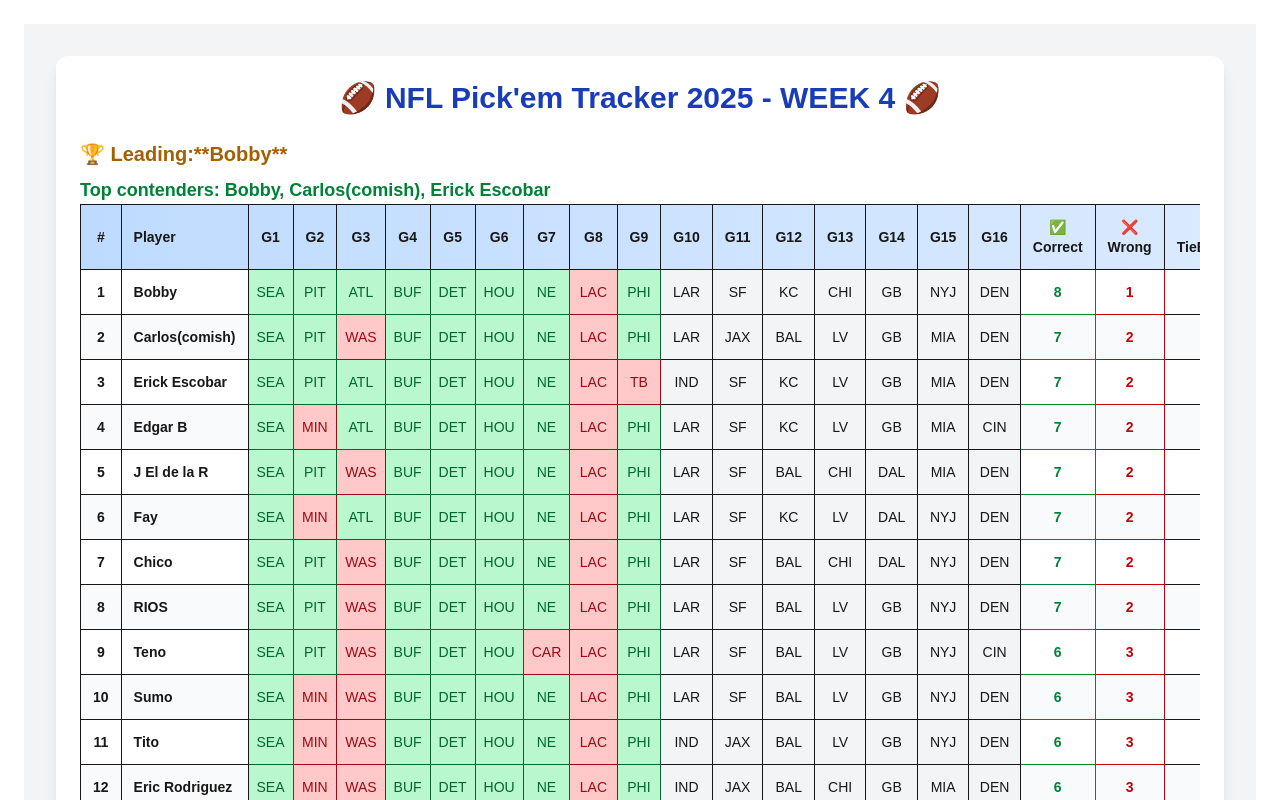
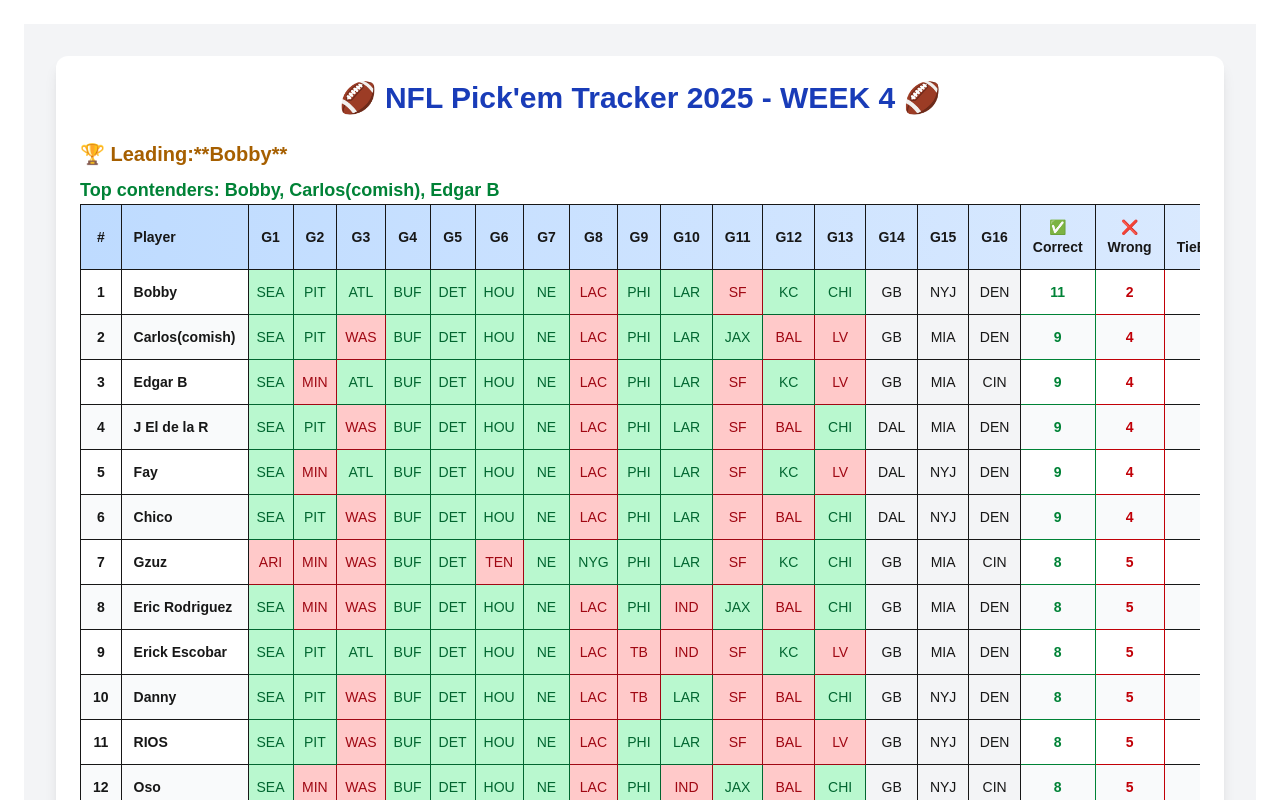
Before and after one commit to CarlosMartinezCM/pickEmTracker, a Next.js app: page / in a window 1280 px wide. Shown: the top 800 px of the page. Built offline with nearby package versions, Linux system fonts and the light colour scheme.

Commit message:
Updated results

```diff
--- a/app/components/PickEmBoard.tsx
+++ b/app/components/PickEmBoard.tsx
@@ -54,7 +54,7 @@ type LeaderboardPlayer = Player & { correct: number; wrong: number; rank: number
 
 // Week 4 results
 const confirmedResults: (string | null)[] = ["SEA", "PIT", "ATL", "BUF",
-                                                "DET", "HOU", "NE", "NYG", "PHI"];
+                                                "DET", "HOU", "NE", "NYG", "PHI", "LAR", "JAX", "KC","CHI"];
 
 // Week 4 Picks (truncated for brevity, keep your full list)
 const initialPlayers: Player[] = [
```
